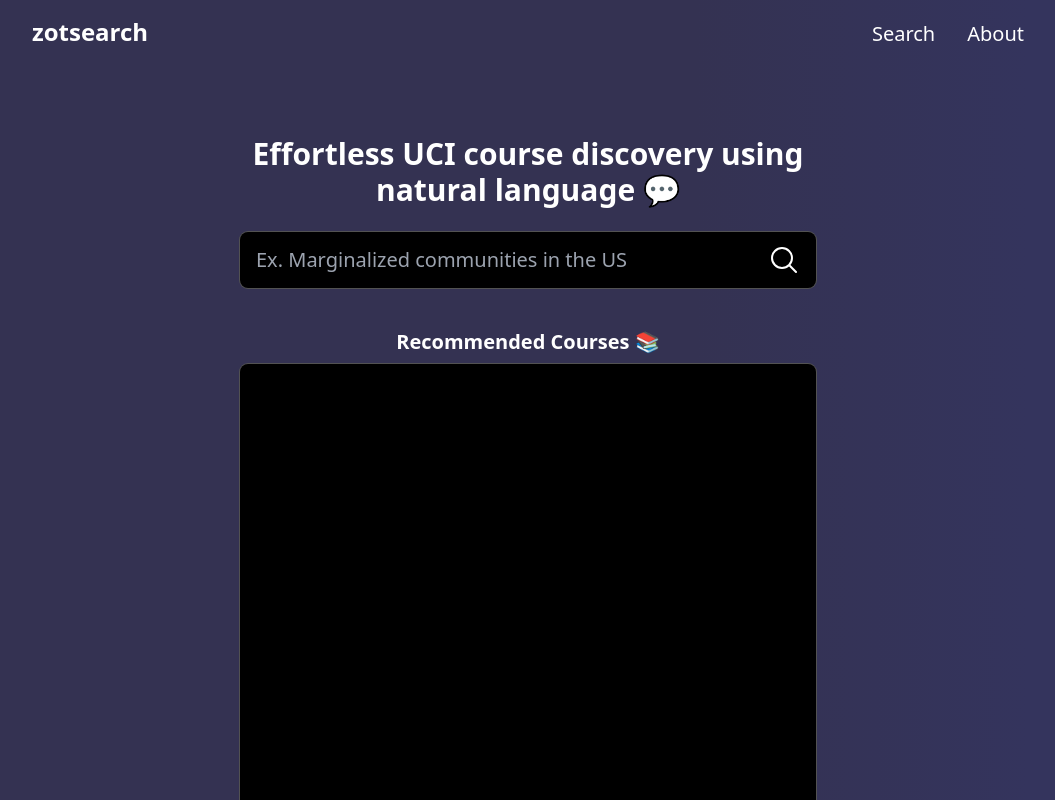
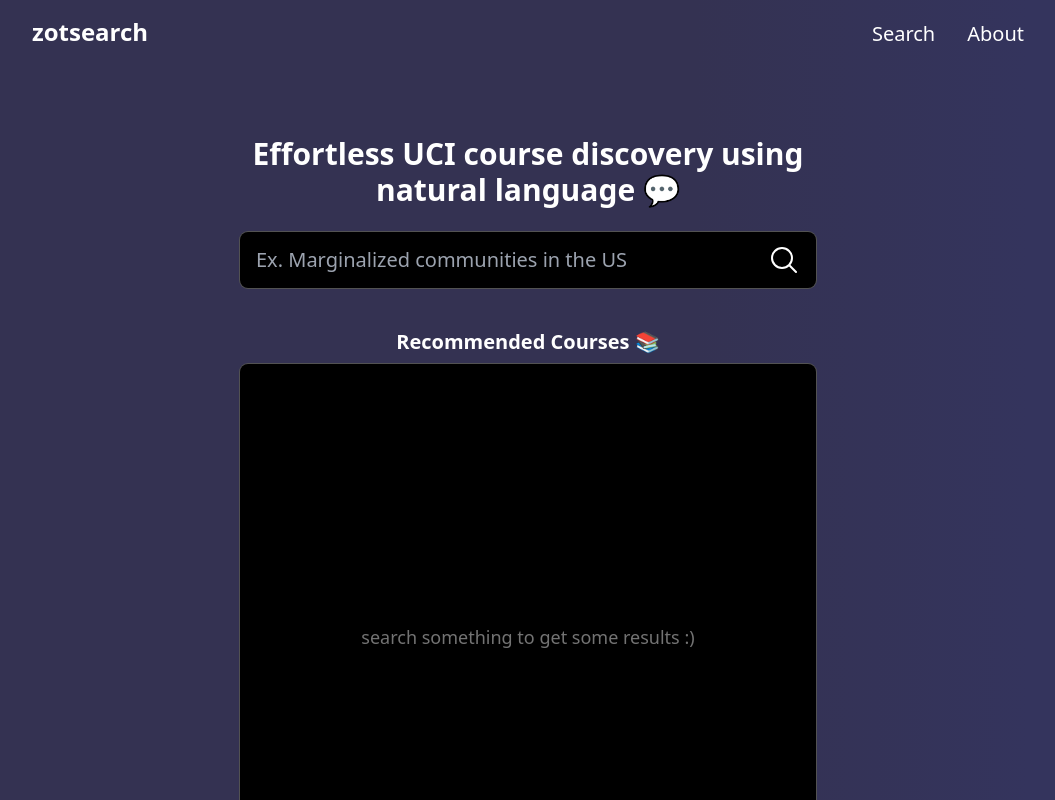
Before and after one commit to dannykd/zotsearch, a Next.js app: page / in a window 1280 px wide. Shown: the top 800 px of the page, without its empty margins (112-1167 px from the left). Built offline with nearby package versions, Linux system fonts and the light colour scheme.

Commit message:
vercel analytics

```diff
--- a/src/components/layout/Layout.tsx
+++ b/src/components/layout/Layout.tsx
@@ -3,7 +3,7 @@
 import Footer from "./Footer";
 import { Toaster } from "react-hot-toast";
 interface LayoutProps {
-  children: JSX.Element;
+  children: JSX.Element[];
 }
 
 const Layout: FC<LayoutProps> = ({ children }) => {
--- a/src/pages/_app.tsx
+++ b/src/pages/_app.tsx
@@ -2,6 +2,7 @@
 import type { AppProps } from "next/app";
 import Head from "next/head";
 import Layout from "../components/layout/Layout";
+import { Analytics } from '@vercel/analytics/react';
 
 function MyApp({ Component, pageProps }: AppProps) {
   return (
@@ -12,6 +13,7 @@
       </Head>
       <Layout>
         <Component {...pageProps} />
+        <Analytics/>
       </Layout>
     </div>
   );
--- a/src/pages/index.tsx
+++ b/src/pages/index.tsx
@@ -77,8 +77,10 @@
       </div>
 
       <h1 className="text-center mt-10 text-xl font-semibold">Recommended Courses 📚</h1>
-      <div className="bg-black min-h-[545px] mt-2 rounded-lg ring-1 ring-neutral-600 p-3 sm:p-6 py-6 space-y-4 items-center">
-
+      <div className="bg-black h-[545px] mt-2 rounded-lg ring-1 ring-neutral-600 p-3 sm:p-6 py-6 space-y-4 items-center">
+        {
+          loading == false && courses.length == 0 ? <div className="w-full h-full mx-auto flex justify-center items-center text-neutral-500">search something to get some results :)</div> : <></>
+        }
         { loading ? <Loader></Loader> :
           currentCourses.map((course, index) => {
             return <Card key={course.id} id={course.id} title={course.title} desc={course.desc}/>
```
